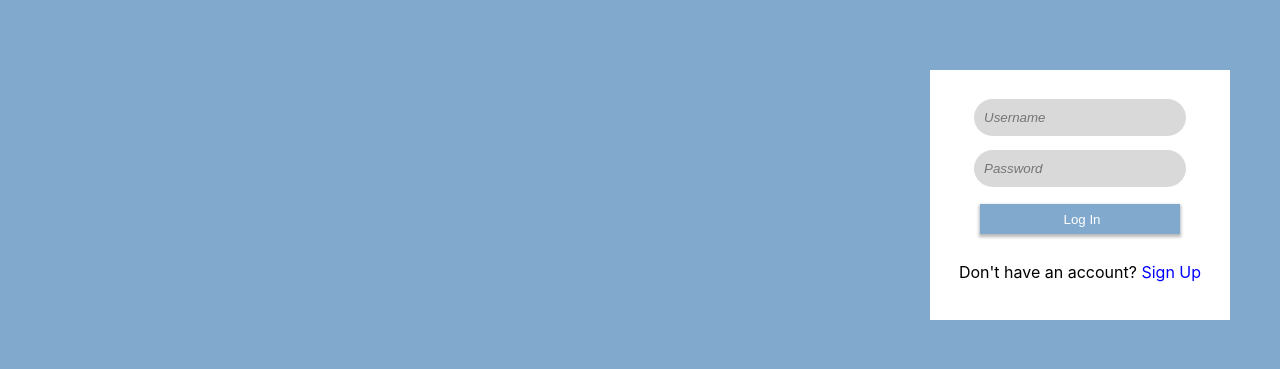
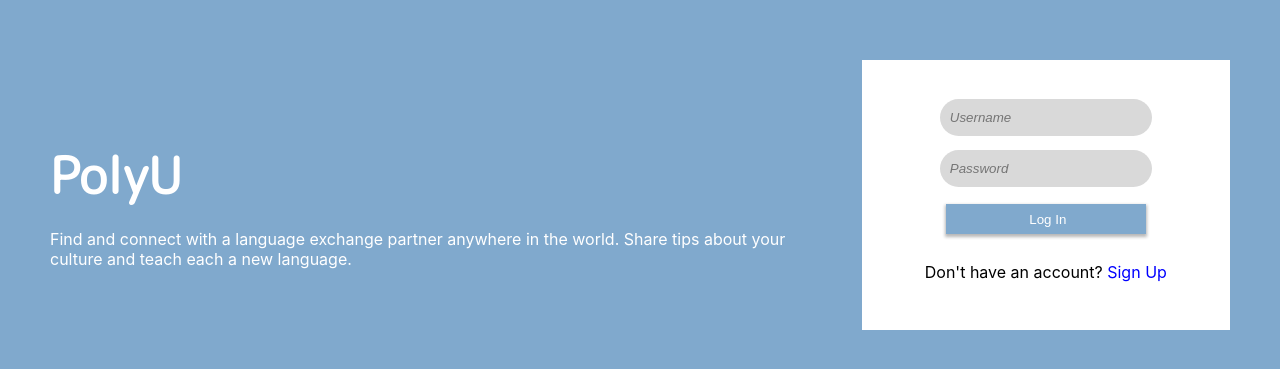
Before and after one commit to Jordan-Burgess/PolyU, a React (Create React App) app in the folder frontend/: page / in a window 1280 px wide. Shown: the part 205-574 px from the top of the page. Built offline with nearby package versions, Linux system fonts and the light colour scheme; no server answers.

Commit message:
Finish login page css

```diff
--- a/frontend/public/index.html
+++ b/frontend/public/index.html
@@ -9,6 +9,9 @@
       name="description"
       content="Web site created using create-react-app"
     />
+    <link rel="preconnect" href="https://fonts.googleapis.com">
+    <link rel="preconnect" href="https://fonts.gstatic.com" crossorigin>
+    <link href="https://fonts.googleapis.com/css2?family=M+PLUS+Rounded+1c&display=swap" rel="stylesheet">
     <link rel="apple-touch-icon" href="%PUBLIC_URL%/logo192.png" />
     <!--
       manifest.json provides metadata used when your web app is installed on a
--- a/frontend/src/App.css
+++ b/frontend/src/App.css
@@ -9,15 +9,29 @@
   align-items: center;
 
 }
+.Title {
+  color: white;
+  text-align: left;
+  margin-left: 50px;
+  margin-right: 50px;
+}
+
+.Title h1 {
+  font-family: 'M PLUS Rounded 1c', sans-serif;
+  font-size: 50px;
+  margin-bottom: 10px;
+}
+
 .LoginBox {
   background-color: white;
   height: 250px;
-  width: 300px;
+  width: 500px;
   display: flex;
   flex-direction: column;
   justify-content: space-evenly;
-  position: absolute;
-  right: 50px;
+  padding: 10px 5px;
+  margin-right: 50px;
+  margin-left: 15px;
 }
 
 .LoginInput {
--- a/frontend/src/pages/Login.js
+++ b/frontend/src/pages/Login.js
@@ -4,6 +4,10 @@
 export default function Login() {
   return (
       <div className="LoginPage">
+        <div className='Title'>
+          <h1>PolyU</h1>
+          <p>Find and connect with a language exchange partner anywhere in the world. Share tips about your culture and teach each a new language.</p>
+        </div>
         <LoginCredentials />
       </div>
   )
```
